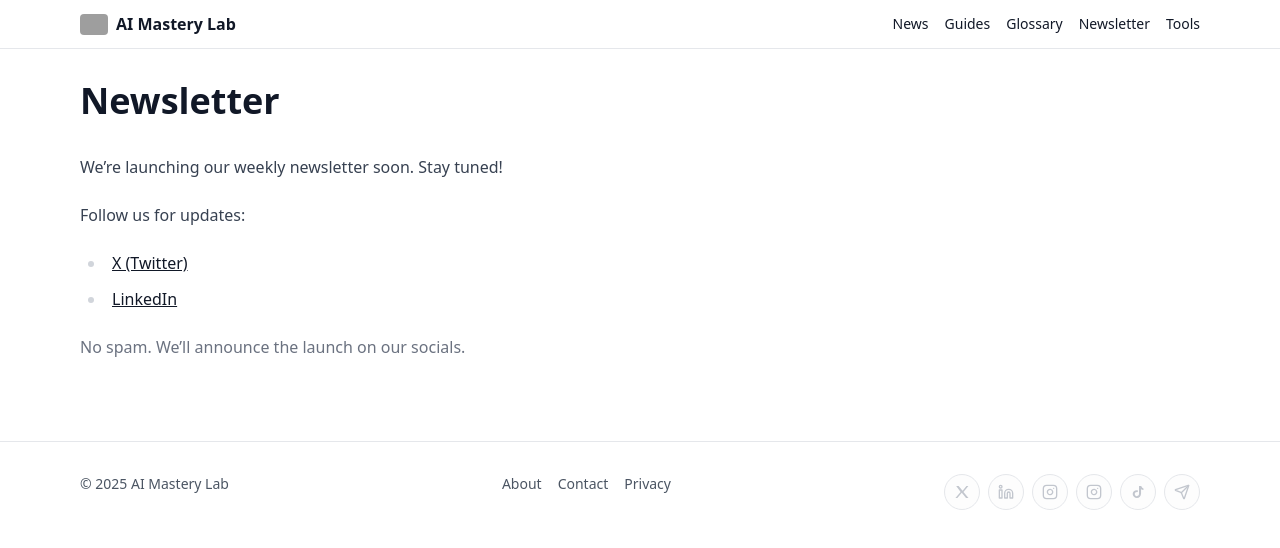
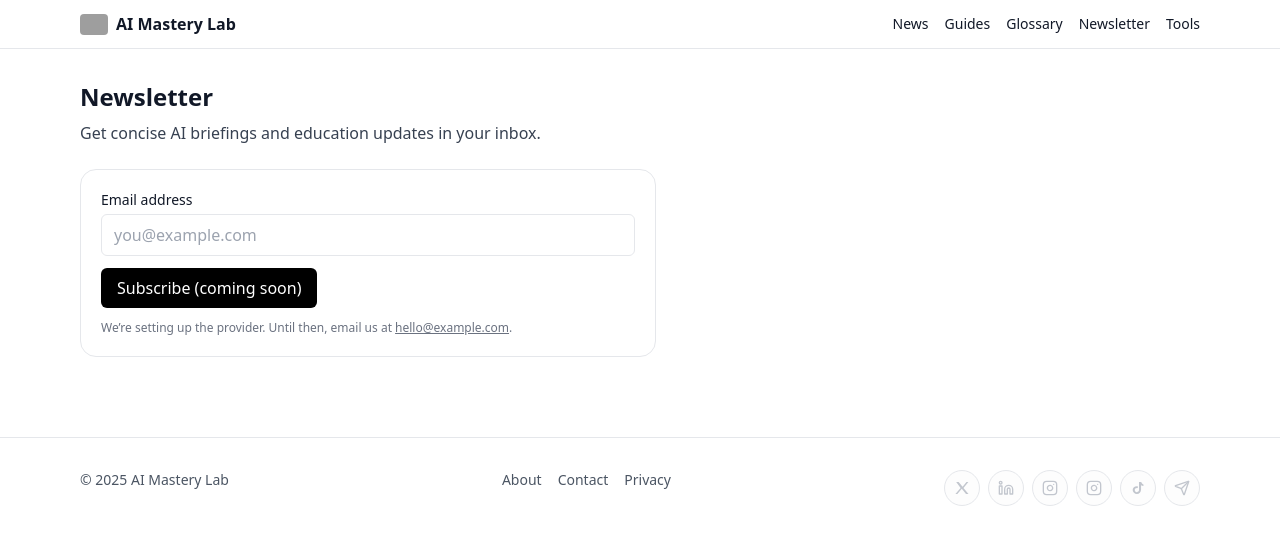
Before and after one commit to Jatin2349/ai-news-site, a Next.js app: page /newsletter in a window 1280 px wide. Shown: the top 548 px of the page. Built offline with nearby package versions, Linux system fonts and the light colour scheme; grey boxes are pictures that could not be loaded.

Commit message:
Update page.tsx

```diff
--- a/app/newsletter/page.tsx
+++ b/app/newsletter/page.tsx
@@ -1,14 +1,30 @@
+export const metadata = {
+  title: 'Newsletter',
+  description: 'Subscribe to AI news briefings and learning updates.'
+}
+
 export default function NewsletterPage() {
   return (
-    <div className="prose max-w-xl">
-      <h1>Newsletter</h1>
-      <p>We’re launching our weekly newsletter soon. Stay tuned!</p>
-      <p>Follow us for updates:</p>
-      <ul>
-        <li><a href="https://twitter.com/intent/follow?screen_name=YOUR_HANDLE" target="_blank">X (Twitter)</a></li>
-        <li><a href="https://www.linkedin.com/company/YOUR_PAGE" target="_blank">LinkedIn</a></li>
-      </ul>
-      <p className="text-gray-500">No spam. We’ll announce the launch on our socials.</p>
+    <div className="max-w-xl">
+      <h1 className="text-2xl font-semibold mb-2">Newsletter</h1>
+      <p className="text-gray-700 mb-6">
+        Get concise AI briefings and education updates in your inbox.
+      </p>
+
+      <div className="rounded-2xl border p-5">
+        <form className="grid gap-3">
+          <label className="grid gap-1">
+            <span className="text-sm">Email address</span>
+            <input type="email" className="border rounded-md px-3 py-2" placeholder="you@example.com" />
+          </label>
+          <button type="button" className="rounded-md bg-black text-white px-4 py-2 w-fit">
+            Subscribe (coming soon)
+          </button>
+          <p className="text-xs text-gray-500">
+            We’re setting up the provider. Until then, email us at <a className="underline" href="mailto:hello@example.com">hello@example.com</a>.
+          </p>
+        </form>
+      </div>
     </div>
   )
 }
```
